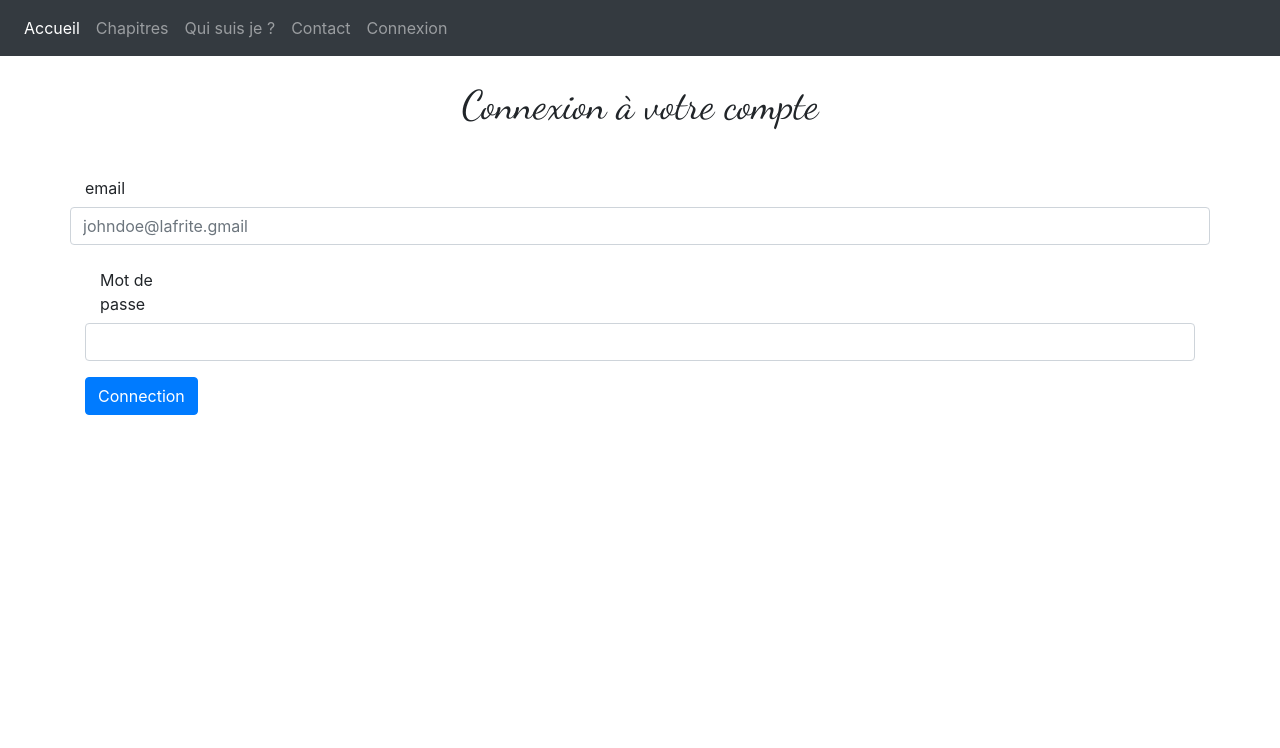
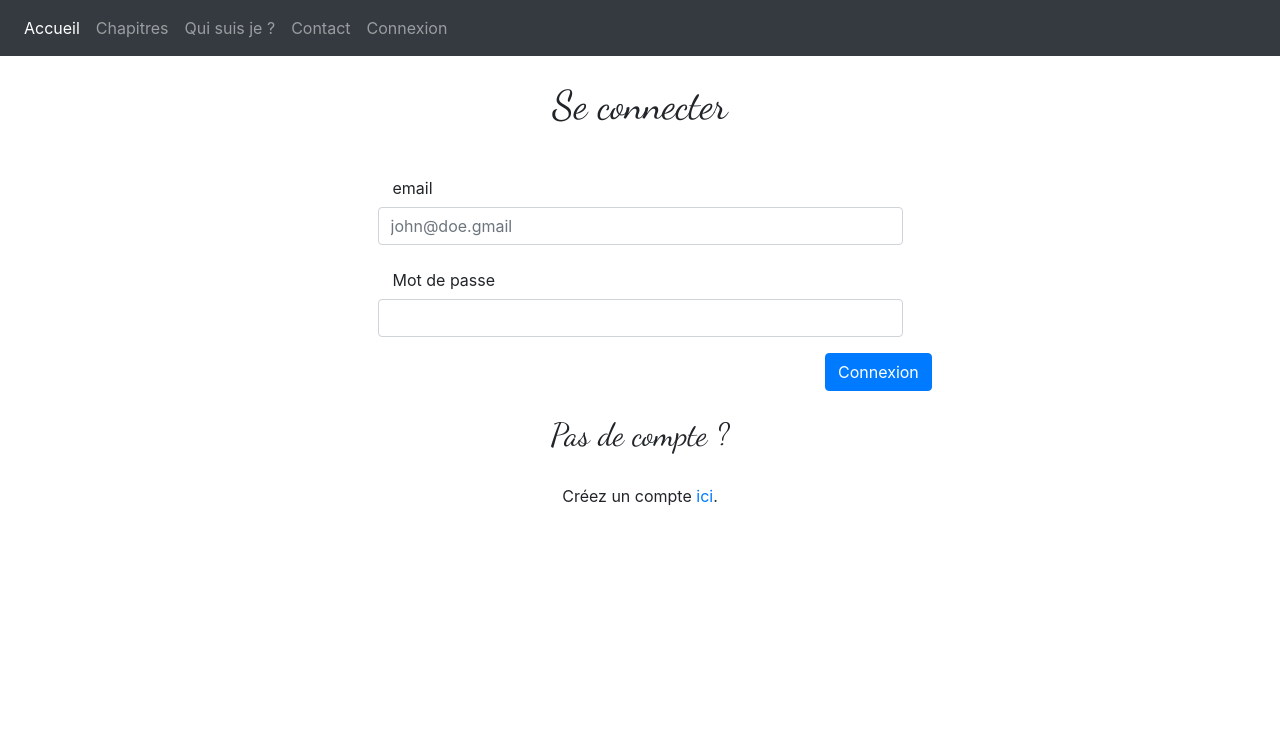
Before and after one commit to Gael-Dedenis/blog-jean-forteroche, a PHP site: template src/Views/connexion.twig in a window 1280 px wide. Shown: the top 748 px of the page. Run offline with PHP 8.4, Linux system fonts and the light colour scheme; the template is opened without the code that fills it, so the values that code supplies are empty; some libraries are stand-ins or nearby versions.

Commit message:
Corrections et Modifications vue Connexion.twig

```diff
--- a/src/Views/connexion.twig
+++ b/src/Views/connexion.twig
@@ -8,7 +8,7 @@
 
 {% block header %}
 
-    <h1 class="mg-y text-center">Connexion à votre compte</h1>
+    <h1 class="mg-y text-center">Se connecter</h1>
 
 {% endblock %}
 
@@ -16,27 +16,25 @@
 
     <form class="container" action="{{ url('user!default') }}" method="POST" enctype="multipart/form-data">
 
-        <div class="form-group row">
+        <div class="form-group col-6 offset-3">
 
-            <label for="email" class="col-sm-1 col-form-label">email</label>
-            <input type="email" class="form-control" id="email" placeholder="johndoe@lafrite.gmail" required>
+            <label for="email" class="col-sm-4 col-form-label">email</label>
+            <input type="email" class="form-control" id="email" placeholder="john@doe.gmail" required>
 
         </div>
 
-        <div class="form-group">
+        <div class="form-group col-6 offset-3">
 
-            <label for="pass" class="col-sm-1 col-form-label">Mot de passe</label>
+            <label for="pass" class="col-sm-4 col-form-label">Mot de passe</label>
             <input type="password" class="form-control" id="pass" autocomplete="off" required>
 
         </div>
 
-        <button type="submit" class="btn btn-primary">Connection</button>
+        <button type="submit" class="btn btn-primary offset-8">Connexion</button>
 
-        <div>
-
-
-
-        </div>
     </form>
 
+    <h2 class="mg-y text-center">Pas de compte ?</h2>
+    <p class="text-center">Créez un compte <a href='{{ url("user!create") }}'>ici</a>.</p>
+
 {% endblock %}
```
